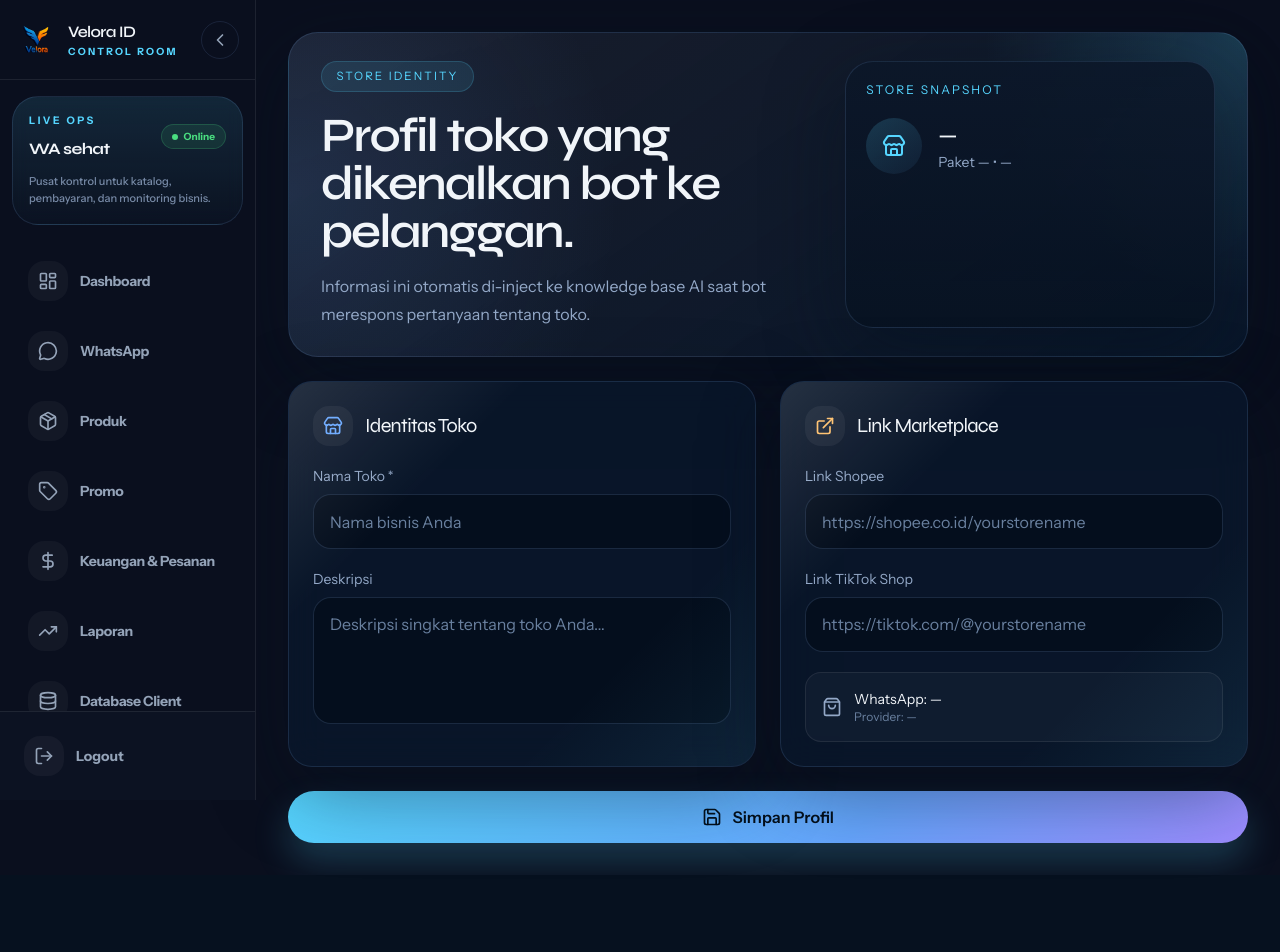
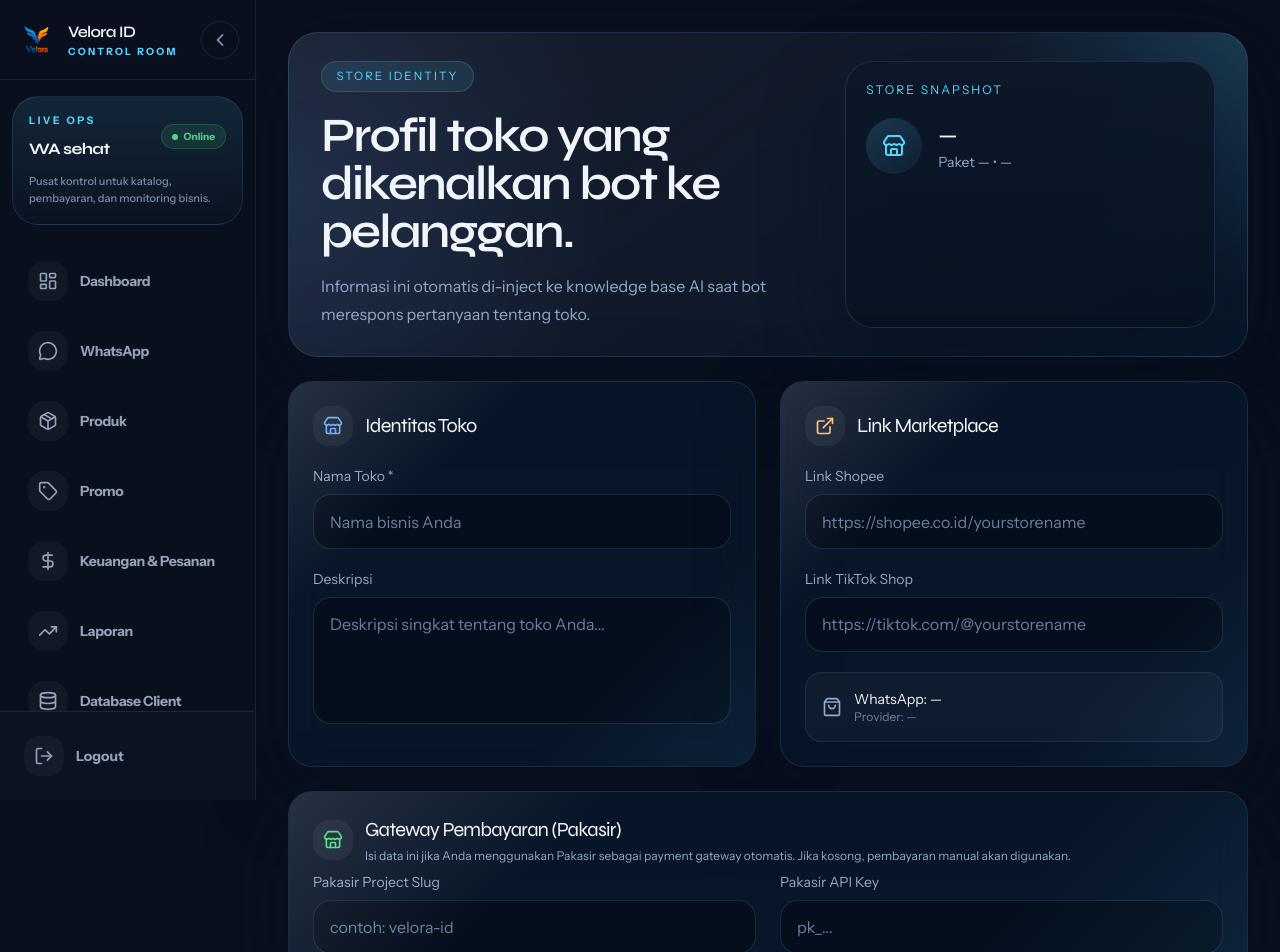
Before and after one commit to velora-1d/CS-Velora, a Next.js app: page /profile in a window 1280 px wide. Shown: the top 952 px of the page. Before the commit the page ends 875 px from the top, so only its background shows below. Built offline with nearby package versions, Linux system fonts and the light colour scheme; no server answers; the database is empty; sample sign-in values are in the browser's storage.

Commit message:
feat: add pakasir gateway settings to profile and respect ai delay settings

```diff
--- a/src/app/api/profile/route.ts
+++ b/src/app/api/profile/route.ts
@@ -29,6 +29,8 @@ export async function GET() {
       waNumber: tenant.waNumber,
       waProvider: tenant.waProvider,
       paket: tenant.paket,
+      pakasirProjectSlug: tenant.pakasirProjectSlug,
+      pakasirApiKey: tenant.pakasirApiKey,
     });
   } catch (error) {
     console.error("GET /api/profile error:", error);
@@ -51,6 +53,8 @@ export async function PUT(req: Request) {
       deskripsi: body.deskripsi,
       linkShopee: body.linkShopee,
       linkTiktok: body.linkTiktok,
+      pakasirProjectSlug: body.pakasirProjectSlug || null,
+      pakasirApiKey: body.pakasirApiKey || null,
     }).where(eq(tenants.id, tenantId)).returning();
 
     if (!updated.length) {
--- a/src/app/profile/page.tsx
+++ b/src/app/profile/page.tsx
@@ -19,6 +19,8 @@ type ProfileData = {
   waNumber: string;
   waProvider: string;
   paket: string;
+  pakasirProjectSlug: string;
+  pakasirApiKey: string;
 };
 
 const defaults: ProfileData = {
@@ -30,6 +32,8 @@ const defaults: ProfileData = {
   waNumber: "",
   waProvider: "",
   paket: "",
+  pakasirProjectSlug: "",
+  pakasirApiKey: "",
 };
 
 export default function ProfilePage() {
@@ -160,6 +164,29 @@ export default function ProfilePage() {
             </div>
           </div>
         </div>
+
+        {/* Pakasir Payment Gateway Settings */}
+        <div className="glass-card p-6 space-y-5 lg:col-span-2">
+          <div className="flex items-center gap-3 mb-2">
+            <div className="flex h-10 w-10 items-center justify-center rounded-2xl bg-[rgba(255,255,255,0.05)] text-[#4ADE80]">
+              <Store className="h-5 w-5" />
+            </div>
+            <div>
+              <h2 className="font-display text-xl text-[#F1F5F9]">Gateway Pembayaran (Pakasir)</h2>
+              <p className="text-xs text-[#93A8C7] mt-1">Isi data ini jika Anda menggunakan Pakasir sebagai payment gateway otomatis. Jika kosong, pembayaran manual akan digunakan.</p>
+            </div>
+          </div>
+          <div className="grid grid-cols-1 md:grid-cols-2 gap-6">
+            <div>
+              <label className="block text-sm text-[#93A8C7] mb-2">Pakasir Project Slug</label>
+              <input type="text" value={profile.pakasirProjectSlug || ""} onChange={(e) => setProfile((c) => ({ ...c, pakasirProjectSlug: e.target.value }))} className="app-input" placeholder="contoh: velora-id" />
+            </div>
+            <div>
+              <label className="block text-sm text-[#93A8C7] mb-2">Pakasir API Key</label>
+              <input type="text" value={profile.pakasirApiKey || ""} onChange={(e) => setProfile((c) => ({ ...c, pakasirApiKey: e.target.value }))} className="app-input" placeholder="pk_..." />
+            </div>
+          </div>
+        </div>
       </div>
 
       <button onClick={handleSave} disabled={isSaving} className="app-button-primary w-full py-4 text-base disabled:cursor-not-allowed disabled:opacity-50">
```
